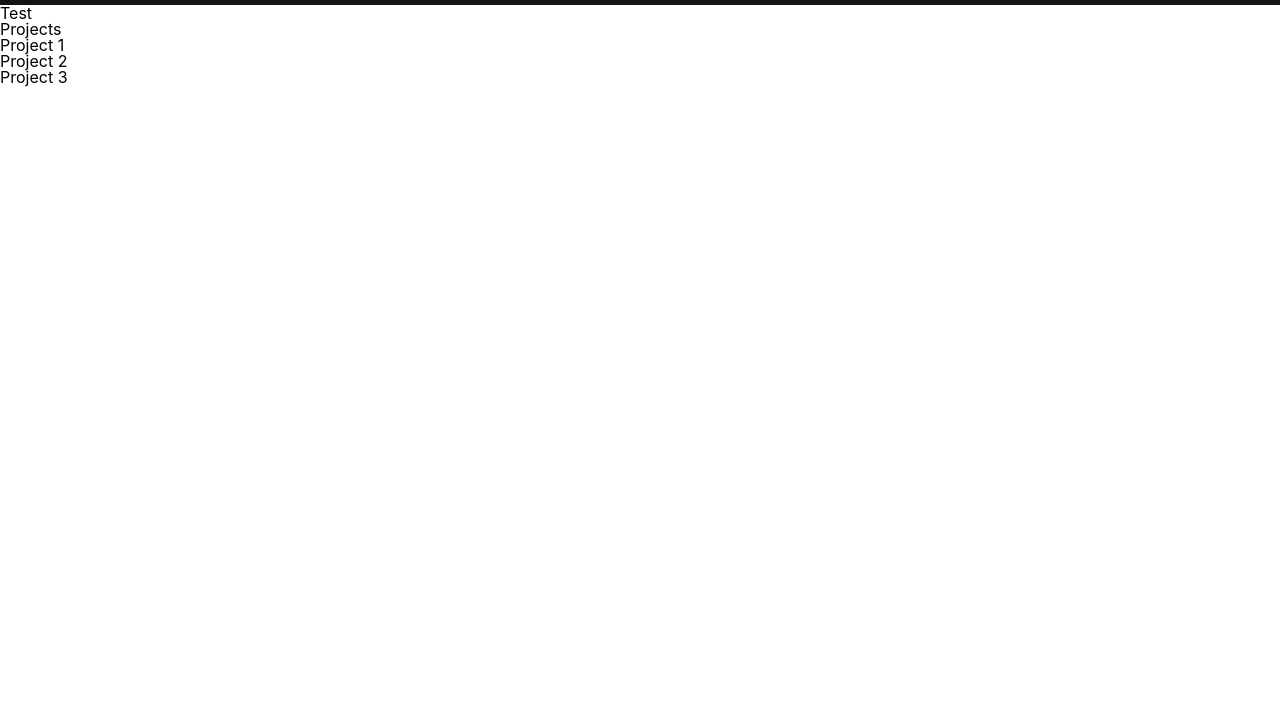
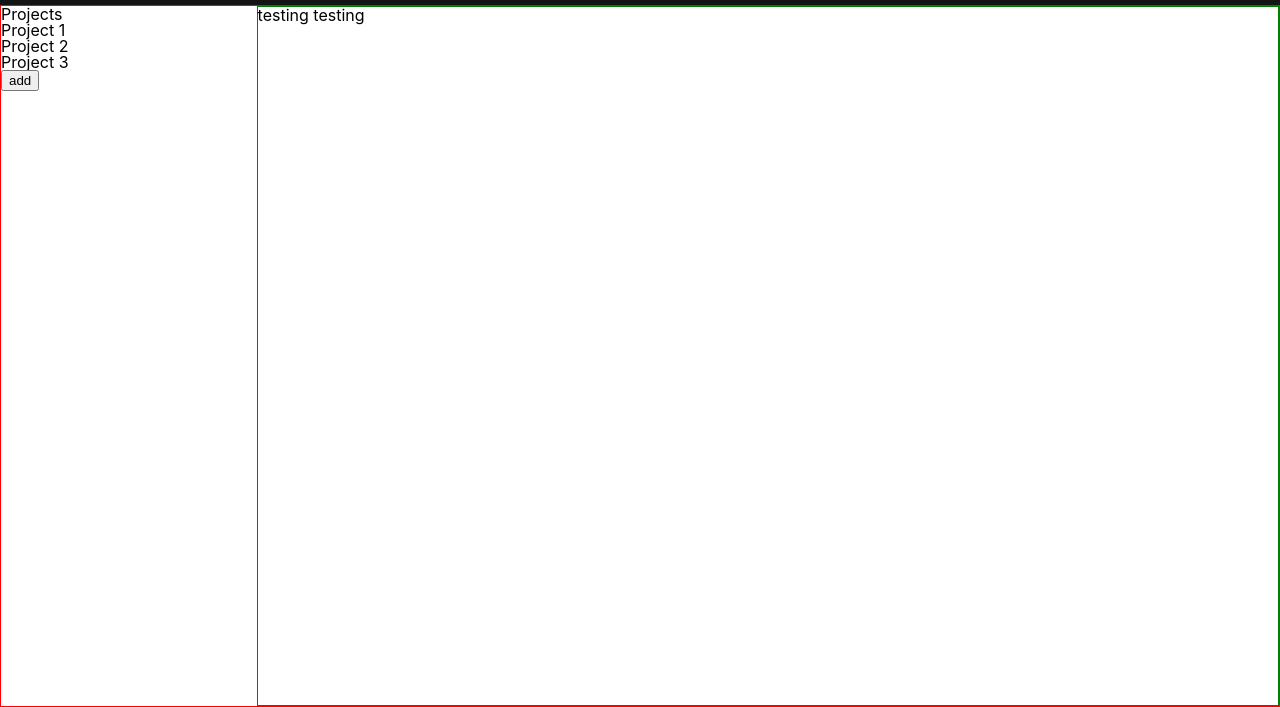
Before and after one commit to Victor-Su848/todo-list, a website built with webpack: page dist/index.html in a window 1280 px wide. Shown: the part 195-902 px from the top of the page. Before the commit the page ends 800 px from the top, so only its background shows below. Built offline with nearby package versions, Linux system fonts and the light colour scheme.

Commit message:
Outlined webpage

```diff
--- a/src/DOM/createMain.js
+++ b/src/DOM/createMain.js
@@ -1,15 +1,17 @@
-import createProjectList from "./createProjectList";
-
 export default function createMain() {
     const content = document.querySelector('#content');
 
 
     const main = document.createElement('main');
-    const text = document.createElement('p');
-    text.textContent = 'Test';
-    main.append(text);
 
+    //create projects div
+    const projectsDiv = document.createElement('div');
+    projectsDiv.classList.add('projects-section');
+    main.append(projectsDiv);
+    //create todo div
+    const todoDiv = document.createElement('div');
+    todoDiv.classList.add('todo-section');
+    main.append(todoDiv);
 
     content.append(main);
-    main.append(createProjectList());
 }
--- a/src/DOM/createProjectList.js
+++ b/src/DOM/createProjectList.js
@@ -1,9 +1,6 @@
 export default function createProjectList() {
+    const div = document.querySelector('.projects-section');
 
-
-
-
-    const div = document.createElement('div');
 
     const title = document.createElement('h2');
     title.textContent = 'Projects';
@@ -17,9 +14,12 @@ export default function createProjectList() {
     li2.textContent = 'Project 2';
     const li3 = document.createElement('li');
     li3.textContent = 'Project 3';
+    projectList.append(li1,li2,li3);
+    div.append(projectList);
 
-    projectList.append(li1,li2,li3);
+    const btn = document.createElement('button');
+    btn.textContent = "add";
+    div.append(btn);
 
-    div.append(projectList);
-    return div;
+
 }
--- /dev/null
+++ b/src/DOM/createTodoList.js
@@ -0,0 +1,5 @@
+export default function createTodoList() {
+    const div = document.querySelector('.todo-section');
+    div.textContent = 'testing testing';
+
+}
--- /dev/null
+++ b/src/functions/addProject.js
@@ -0,0 +1,4 @@
+//add
+export default function addTodo() {
+
+}
--- a/src/index.js
+++ b/src/index.js
@@ -3,6 +3,8 @@ import './styles.css';
 
 import createHeader from "./DOM/createHeader";
 import createMain from "./DOM/createMain";
+import createProjectList from "./DOM/createProjectList";
+import createTodoList from "./DOM/createTodoList";
 
 const content = document.createElement('div');
 content.setAttribute('id', 'content');
@@ -14,3 +16,5 @@ document.body.append(content);
 
 createHeader();
 createMain();
+createProjectList();
+createTodoList();
--- a/src/styles.css
+++ b/src/styles.css
@@ -51,6 +51,7 @@ table {
 :root {
     --antiFlashWhite: #F3F3F3;
     --chineseBlack: #141414;
+    --headerHeight: 100px;
 }
 /*system font stack*/
 body {
@@ -61,7 +62,7 @@ body {
 header {
     width: 100%;
     background-color: var(--chineseBlack);
-    height: 100px;
+    height: var(--headerHeight);
 
     display: flex;
     align-items: center;
@@ -72,3 +73,20 @@ header h1 {
     font-size: 3rem;
     margin-left: 10%;
 }
+/*main styles*/
+main {
+    border:1px solid red;
+    display: grid;
+    grid-template-columns: 1fr 4fr;
+
+    height: calc(100vh - var(--headerHeight));
+}
+/*projects styles*/
+.projects-sections {
+    border:1px solid blue;
+}
+
+/*todo styles*/
+.todo-section {
+    border:1px solid green;
+}
```
Also changed, not shown: src/functions/addTodo.js (added).
